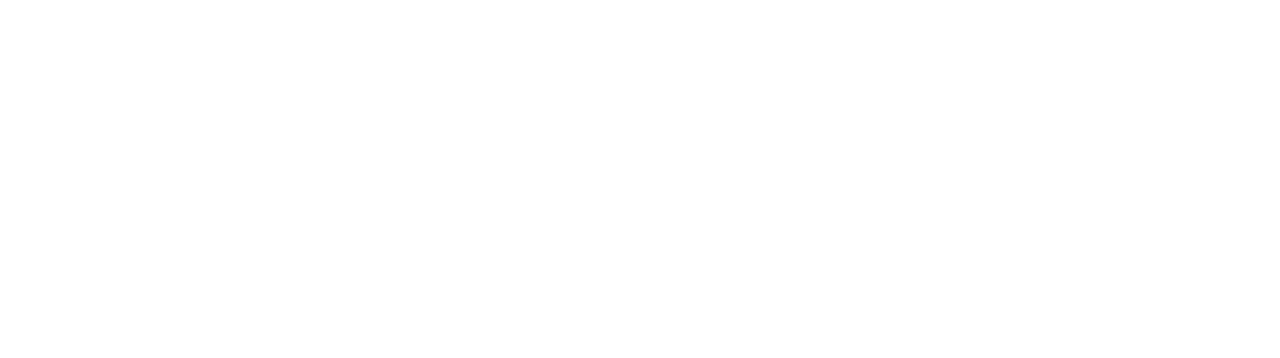
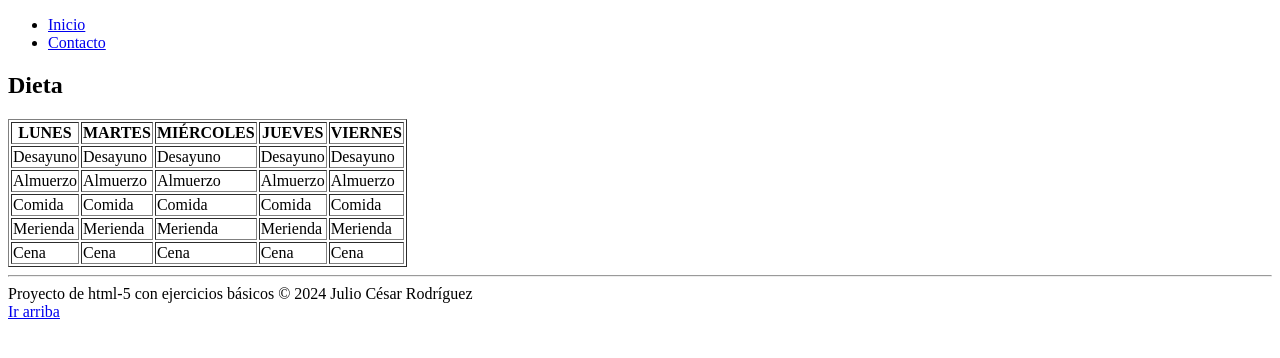
Before and after one commit to JulioCesarRodriguezCamarero/proyecto-web, a plain HTML site: page dieta.html in a window 1280 px wide. Drawn offline with Linux system fonts and the light colour scheme.

Commit message:
finalizando curso html5

```diff
--- a/dieta.html
+++ b/dieta.html
@@ -4,20 +4,74 @@
   <meta charset="UTF-8">
   <title>Dieta</title>
   <link rel="shortcut icon" href="img/ico.png" type="image/x-icon">
+  <style>
+
+  </style>
 </head>
 <body>
 <header>
   <nav>
+    <ul>
+      <li><a href="index.html">Inicio</a> </li>
+      <li><a href="contacto.html">Contacto</a> </li>
+    </ul>
 
   </nav>
 </header>
 <main>
-  <section>
-
+  <h2>Dieta</h2>
+  <section id="dieta">
+    <table border="1">
+      <tr>
+        <th>LUNES</th>
+        <th>MARTES</th>
+        <th>MI&Eacute;RCOLES</th>
+        <th>JUEVES</th>
+        <th>VIERNES</th>
+      </tr>
+      <tr>
+        <td>Desayuno</td>
+        <td>Desayuno</td>
+        <td>Desayuno</td>
+        <td>Desayuno</td>
+        <td>Desayuno</td>
+      </tr>
+      <tr>
+        <td>Almuerzo</td>
+        <td>Almuerzo</td>
+        <td>Almuerzo</td>
+        <td>Almuerzo</td>
+        <td>Almuerzo</td>
+      </tr>
+      <tr>
+        <td>Comida</td>
+        <td>Comida</td>
+        <td>Comida</td>
+        <td>Comida</td>
+        <td>Comida</td>
+      </tr>
+      <tr>
+        <td>Merienda</td>
+        <td>Merienda</td>
+        <td>Merienda</td>
+        <td>Merienda</td>
+        <td>Merienda</td>
+      </tr>
+      <tr>
+        <td>Cena</td>
+        <td>Cena</td>
+        <td>Cena</td>
+        <td>Cena</td>
+        <td>Cena</td>
+      </tr>
+    </table>
   </section>
+  <hr/>
 </main>
 <footer>
-
+  Proyecto de html-5 con ejercicios b&aacute;sicos  &copy; 2024 Julio C&eacute;sar Rodr&iacute;guez
+  <br>
+  <a href="#top">Ir arriba</a>
 </footer>
 </body>
 </html>
```
Also changed, not shown: contacto.html (added, +67 -0 lines), index.html (+2 -5 lines).
